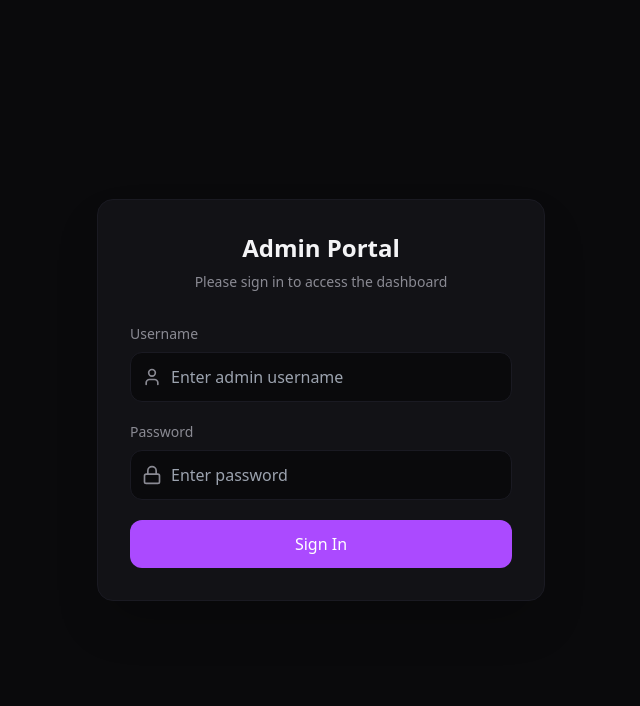
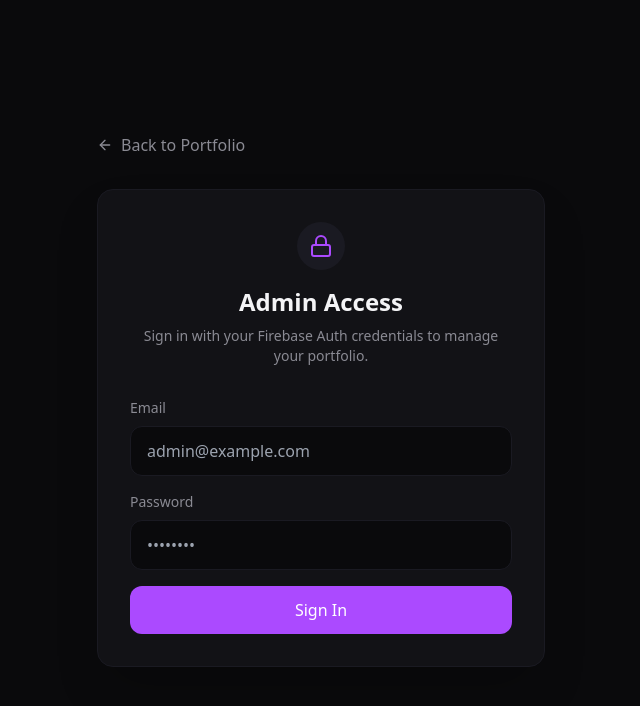
Before and after one commit to imilham/ilham-portfolio, a Next.js app: page /admin/login in a window 1280 px wide. Shown: the top 706 px of the page, without its empty margins (319-959 px from the left). Built offline with nearby package versions, Linux system fonts and the light colour scheme; no server answers.

Commit message:
refactor: migrate authentication from custom server-side API routes to Firebase Client SDK

```diff
--- a/src/app/admin/login/page.tsx
+++ b/src/app/admin/login/page.tsx
@@ -1,97 +1,106 @@
 "use client";
 
-import { useState } from 'react';
+import { useState, useEffect } from 'react';
 import { useRouter } from 'next/navigation';
-import { Lock, User } from 'lucide-react';
+import { ArrowLeft, Lock } from 'lucide-react';
+import Link from 'next/link';
+import { auth } from '../../../lib/firebase';
+import { signInWithEmailAndPassword, onAuthStateChanged } from 'firebase/auth';
 
-export default function LoginPage() {
+export default function AdminLogin() {
   const [username, setUsername] = useState('');
   const [password, setPassword] = useState('');
   const [error, setError] = useState('');
-  const [isLoading, setIsLoading] = useState(false);
+  const [loading, setLoading] = useState(false);
   const router = useRouter();
 
-  const handleLogin = async (e: React.FormEvent) => {
+  useEffect(() => {
+    // If already logged in, redirect to admin
+    const unsubscribe = onAuthStateChanged(auth, (user) => {
+      if (user) {
+        router.push('/admin');
+      }
+    });
+    return () => unsubscribe();
+  }, [router]);
+
+  const handleSubmit = async (e: React.FormEvent) => {
     e.preventDefault();
     setError('');
-    setIsLoading(true);
+    setLoading(true);
 
     try {
-      const res = await fetch('/api/auth/login', {
-        method: 'POST',
-        headers: { 'Content-Type': 'application/json' },
-        body: JSON.stringify({ username, password }),
-      });
-
-      const data = await res.json();
-
-      if (data.success) {
-        router.push('/admin');
-        router.refresh(); // Refresh to ensure middleware catches the new cookie properly on client-side navigation
-      } else {
-        setError(data.error || 'Invalid credentials');
-      }
-    } catch (err) {
-      setError('An error occurred. Please try again.');
-    } finally {
-      setIsLoading(false);
+      await signInWithEmailAndPassword(auth, username, password);
+      // Let the onAuthStateChanged listener handle the redirect
+    } catch (err: any) {
+      setError(err.message || 'Invalid email or password');
+      setLoading(false);
     }
   };
 
   return (
-    <div className="min-h-screen bg-[#0A0A0C] text-[#F4F4F6] flex flex-col items-center justify-center p-6">
-      <div className="w-full max-w-md bg-[#121216] border border-[#1A1A22] rounded-2xl p-8 shadow-2xl">
-        <div className="text-center mb-8">
-          <h1 className="text-2xl font-bold mb-2">Admin Portal</h1>
-          <p className="text-[#8A8A93] text-sm">Please sign in to access the dashboard</p>
+    <div className="min-h-screen bg-[#0A0A0C] flex flex-col items-center justify-center p-6 text-[#F4F4F6]">
+      <div className="w-full max-w-md">
+        <Link
+          href="/"
+          className="inline-flex items-center gap-2 text-[#8A8A93] hover:text-[#AB4AFF] transition-colors mb-8"
+        >
+          <ArrowLeft size={16} />
+          Back to Portfolio
+        </Link>
+
+        <div className="bg-[#121216] border border-[#1A1A22] rounded-2xl p-8 shadow-2xl">
+          <div className="flex flex-col items-center mb-8">
+            <div className="w-12 h-12 bg-[#1A1A22] rounded-full flex items-center justify-center mb-4">
+              <Lock className="text-[#AB4AFF]" size={24} />
+            </div>
+            <h1 className="text-2xl font-bold">Admin Access</h1>
+            <p className="text-[#8A8A93] text-sm mt-2 text-center">
+              Sign in with your Firebase Auth credentials to manage your portfolio.
+            </p>
           </div>
 
+          <form onSubmit={handleSubmit} className="space-y-4">
             {error && (
-          <div className="mb-6 p-4 bg-red-500/10 border border-red-500/20 text-red-400 text-sm rounded-xl text-center">
+              <div className="p-3 bg-red-500/10 border border-red-500/20 text-red-400 rounded-lg text-sm text-center">
                 {error}
               </div>
             )}
 
-        <form onSubmit={handleLogin} className="space-y-5">
             <div>
-            <label className="block text-sm font-medium text-[#8A8A93] mb-2">Username</label>
-            <div className="relative">
-              <User className="absolute left-3 top-1/2 -translate-y-1/2 w-5 h-5 text-[#8A8A93]" />
+              <label className="block text-sm font-medium text-[#8A8A93] mb-2">Email</label>
               <input
-                type="text"
+                type="email"
+                required
                 value={username}
                 onChange={(e) => setUsername(e.target.value)}
-                className="w-full pl-10 pr-4 py-3 bg-[#0A0A0C] border border-[#1A1A22] rounded-xl focus:border-[#AB4AFF] focus:ring-1 focus:ring-[#AB4AFF] transition-all outline-none"
-                placeholder="Enter admin username"
-                required
+                className="w-full px-4 py-3 bg-[#0A0A0C] border border-[#1A1A22] rounded-xl focus:border-[#AB4AFF] focus:ring-1 focus:ring-[#AB4AFF] transition-all outline-none text-[#F4F4F6]"
+                placeholder="admin@example.com"
               />
-            </div>
             </div>
 
             <div>
               <label className="block text-sm font-medium text-[#8A8A93] mb-2">Password</label>
-            <div className="relative">
-              <Lock className="absolute left-3 top-1/2 -translate-y-1/2 w-5 h-5 text-[#8A8A93]" />
               <input
                 type="password"
+                required
                 value={password}
                 onChange={(e) => setPassword(e.target.value)}
-                className="w-full pl-10 pr-4 py-3 bg-[#0A0A0C] border border-[#1A1A22] rounded-xl focus:border-[#AB4AFF] focus:ring-1 focus:ring-[#AB4AFF] transition-all outline-none"
-                placeholder="Enter password"
-                required
+                className="w-full px-4 py-3 bg-[#0A0A0C] border border-[#1A1A22] rounded-xl focus:border-[#AB4AFF] focus:ring-1 focus:ring-[#AB4AFF] transition-all outline-none text-[#F4F4F6]"
+                placeholder="••••••••"
               />
-            </div>
             </div>
 
             <button
               type="submit"
-            disabled={isLoading}
-            className="w-full py-3 bg-[#AB4AFF] text-white font-medium rounded-xl hover:bg-[#9A3FEE] transition-all disabled:opacity-50 disabled:cursor-not-allowed mt-2"
+              disabled={loading}
+              className="w-full py-3 bg-[#AB4AFF] text-white font-medium rounded-xl hover:bg-[#9A3FEE] transition-all disabled:opacity-70 disabled:cursor-not-allowed mt-4"
             >
-            {isLoading ? 'Signing in...' : 'Sign In'}
+              {loading ? 'Authenticating...' : 'Sign In'}
             </button>
           </form>
         </div>
       </div>
+    </div>
   );
 }
--- a/src/app/api/auth/login/route.ts
+++ /dev/null
@@ -1,34 +0,0 @@
-import { NextRequest, NextResponse } from 'next/server';
-import { cookies } from 'next/headers';
-
-const ADMIN_USERNAME = process.env.ADMIN_USERNAME || 'admin';
-const ADMIN_PASSWORD = process.env.ADMIN_PASSWORD || 'password123';
-
-export async function POST(request: NextRequest) {
-  try {
-    const { username, password } = await request.json();
-
-    if (username === ADMIN_USERNAME && password === ADMIN_PASSWORD) {
-      // Set the session cookie
-      cookies().set('admin_session', 'authenticated', {
-        httpOnly: true,
-        secure: process.env.NODE_ENV === 'production',
-        sameSite: 'strict',
-        maxAge: 60 * 60 * 24, // 1 day
-        path: '/',
-      });
-
-      return NextResponse.json({ success: true });
-    }
-
-    return NextResponse.json(
-      { success: false, error: 'Invalid credentials' },
-      { status: 401 }
-    );
-  } catch (error) {
-    return NextResponse.json(
-      { success: false, error: 'Internal server error' },
-      { status: 500 }
-    );
-  }
-}
--- a/src/app/api/auth/logout/route.ts
+++ /dev/null
@@ -1,7 +0,0 @@
-import { NextResponse } from 'next/server';
-import { cookies } from 'next/headers';
-
-export async function POST() {
-  cookies().delete('admin_session');
-  return NextResponse.json({ success: true });
-}
--- a/src/lib/firebase.ts
+++ b/src/lib/firebase.ts
@@ -1,6 +1,7 @@
 import { initializeApp, getApps, getApp } from "firebase/app";
 import { getFirestore } from "firebase/firestore";
 import { getStorage } from "firebase/storage";
+import { getAuth } from "firebase/auth";
 import { getAnalytics, isSupported } from "firebase/analytics";
 
 const firebaseConfig = {
@@ -18,6 +19,7 @@ const app = getApps().length > 0 ? getApp() : initializeApp(firebaseConfig);
 
 const db = getFirestore(app);
 const storage = getStorage(app);
+const auth = getAuth(app);
 
 // Initialize Analytics safely on client side
 let analytics;
@@ -29,4 +31,4 @@ if (typeof window !== "undefined") {
   });
 }
 
-export { app, db, storage, analytics };
+export { app, db, storage, auth, analytics };
--- a/src/pages/Admin.tsx
+++ b/src/pages/Admin.tsx
@@ -12,6 +12,8 @@ import {
   type GalleryPhoto, type BlogPost, type Profile
 } from '../data/store';
 import { useSiteData } from '../hooks/useSiteData';
+import { auth } from '../lib/firebase';
+import { onAuthStateChanged, signOut } from 'firebase/auth';
 
 type Tab = 'profile' | 'education' | 'experience' | 'projects' | 'gallery' | 'blog';
 
@@ -43,10 +45,22 @@ function Toast({ msg, onClose }: { msg: string; onClose: () => void }) {
 
 export function Admin() {
   const [activeTab, setActiveTab] = useState<Tab>('profile');
-  const { data: initialData, loading, error } = useSiteData();
+  const { data: initialData, loading: dataLoading, error } = useSiteData();
   const [data, setData] = useState<SiteData | null>(null);
   const [toast, setToast] = useState('');
+  const [authChecking, setAuthChecking] = useState(true);
   const router = useRouter();
+
+  useEffect(() => {
+    const unsubscribe = onAuthStateChanged(auth, (user) => {
+      if (!user) {
+        router.push('/admin/login');
+      } else {
+        setAuthChecking(false);
+      }
+    });
+    return () => unsubscribe();
+  }, [router]);
 
   useEffect(() => {
     if (initialData && !data) {
@@ -55,9 +69,8 @@ export function Admin() {
   }, [initialData, data]);
 
   const handleLogout = async () => {
-    await fetch('/api/auth/logout', { method: 'POST' });
+    await signOut(auth);
     router.push('/admin/login');
-    router.refresh();
   };
 
   const save = async (updated: SiteData) => {
@@ -70,7 +83,7 @@ export function Admin() {
     }
   };
 
-  if (loading || !data) {
+  if (authChecking || dataLoading || !data) {
     return (
       <div className="min-h-screen bg-[#0A0A0C] flex items-center justify-center">
         <div className="w-12 h-12 border-4 border-[#1A1A22] border-t-[#AB4AFF] rounded-full animate-spin"></div>
```
Also changed, not shown: src/middleware.ts (deleted, +0 -24 lines). Lines whose indentation alone changed are shown as unchanged.
